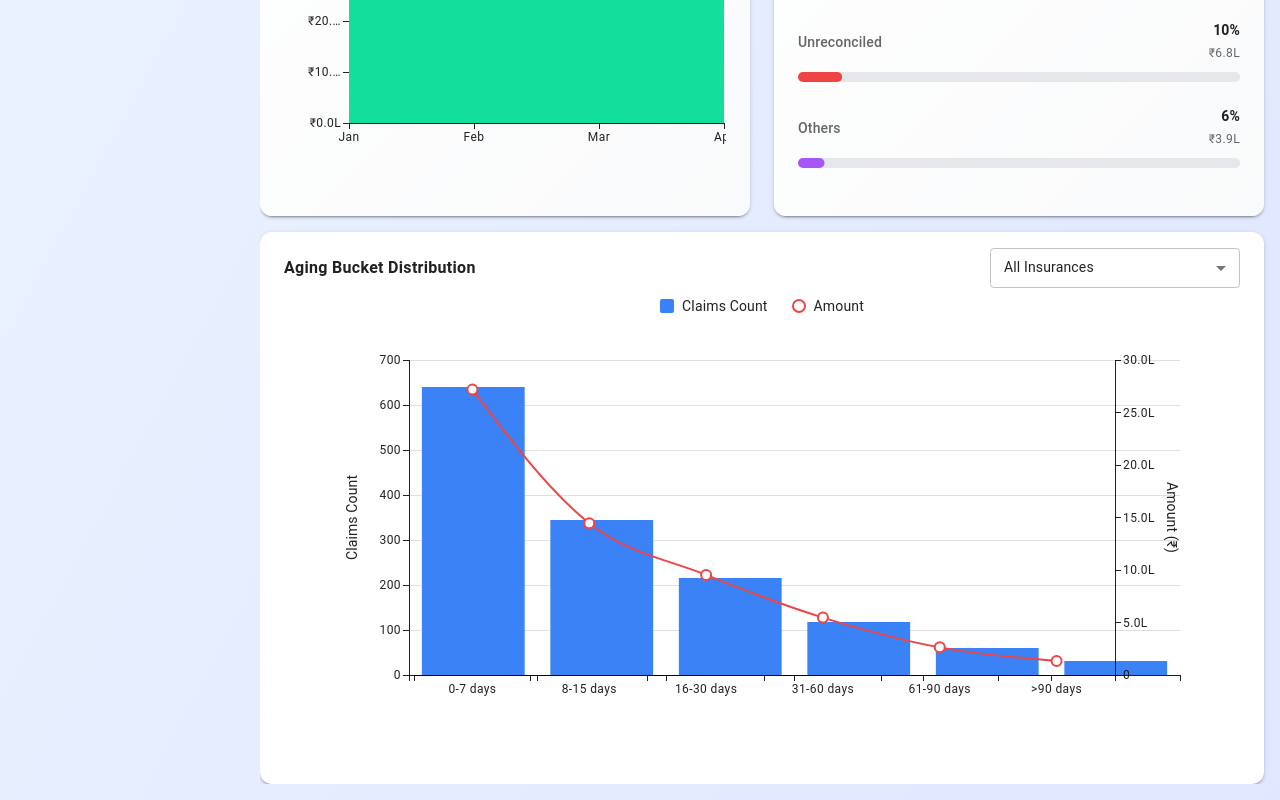
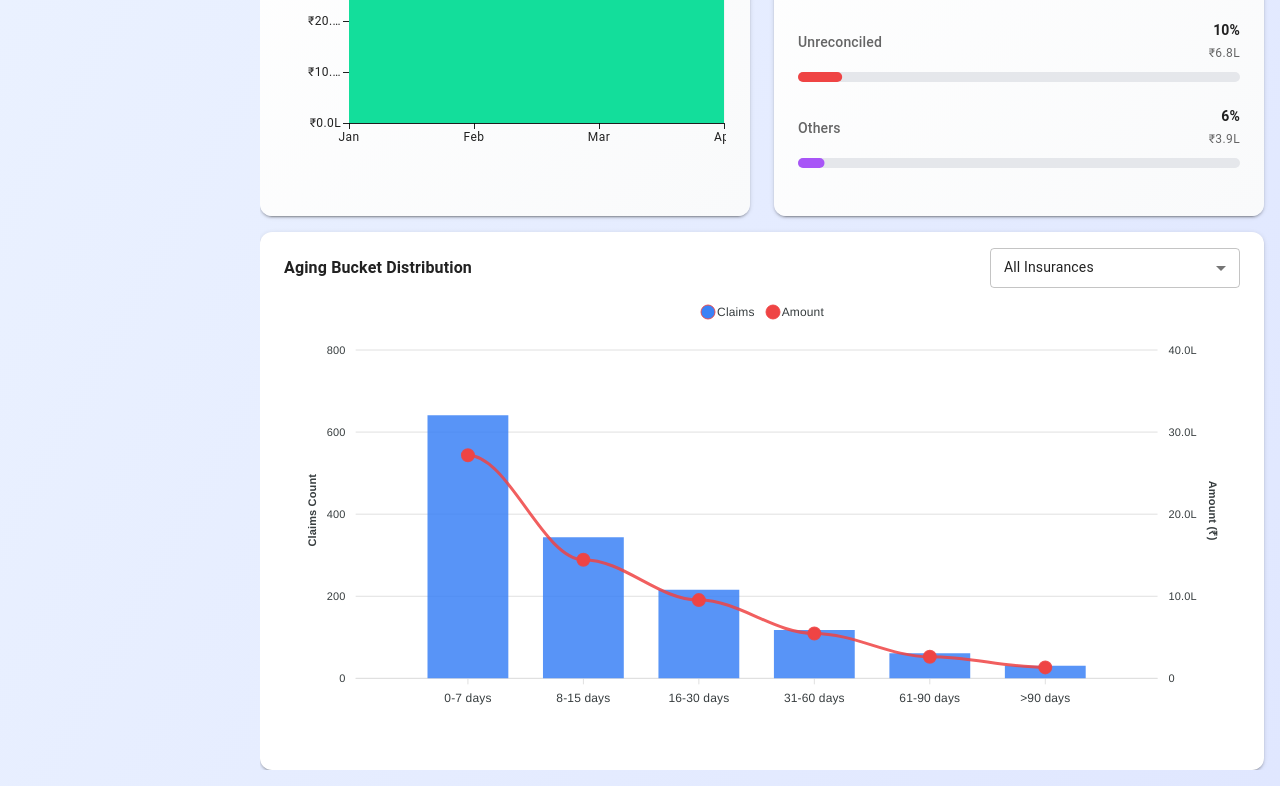
Before and after one commit to lavanyayarlagadda/Clamis_Traking, a React (Vite) app in the folder claims/: page /dashboard in a window 1280 px wide. Shown: the part 1563-2363 px from the top of the page. Built offline with nearby package versions, Linux system fonts and the light colour scheme.

Commit message:
NO TICKET:implemented the aging graph to react apex chart

```diff
--- a/claims/src/pages/Dashboard/AginBucketDistribution.tsx
+++ b/claims/src/pages/Dashboard/AginBucketDistribution.tsx
@@ -1,4 +1,4 @@
-import React ,{useRef} from "react";
+import React, { useState } from "react";
 import {
   Card,
   CardContent,
@@ -6,81 +6,21 @@ import {
   Typography,
   Box,
   Stack,
-  Tooltip,
-  useTheme
+  useTheme,
 } from "@mui/material";
-import { BarChart, LineChart } from "@mui/x-charts";
+import ApexChart from "react-apexcharts";
+import { ApexOptions } from "apexcharts";
 import MultiSelect from "../../components/reusable/MultiSelect";
 
-const insuranceCompanies = [
-  "NTR Vaidyaseva",
-  "ICICI Lombard",
-  "Star Health",
-  "HDFC ERGO",
-  "Bajaj Allianz",
-];
-
-const AgingBucketDistribution: React.FC = () => {
-  const theme = useTheme();
-  const [selectedCompanies, setSelectedCompanies] = React.useState<string[]>(["ALL"]);
-  const [hoveredIndex, setHoveredIndex] = React.useState<number | null>(null);
-  const [tooltipData, setTooltipData] = React.useState<{
+// Type for each aging bucket data item
+type BucketData = {
   bucket: string;
   claims: number;
   amount: number;
-    x: number;
-    y: number;
-  } | null>(null);
-
-  const scrollRef = useRef<HTMLDivElement>(null);
-
-  const isDragging = useRef(false);
-  const startX = useRef(0);
-  const startY = useRef(0);
-  const scrollLeft = useRef(0);
-
-  const handlePointerDown = (e: React.PointerEvent<HTMLDivElement>) => {
-    if (!scrollRef.current) return;
-    startX.current = e.clientX;
-    startY.current = e.clientY;
-    scrollLeft.current = scrollRef.current.scrollLeft;
-    isDragging.current = false;
-
-    scrollRef.current.setPointerCapture(e.pointerId);
 };
 
-  const handlePointerMove = (e: React.PointerEvent<HTMLDivElement>) => {
-    if (!scrollRef.current) return;
-    const dx = e.clientX - startX.current;
-    const dy = Math.abs(e.clientY - startY.current);
-
-    if (dy > 10) {
-      scrollRef.current.releasePointerCapture(e.pointerId);
-      return;
-    }
-
-    if (Math.abs(dx) > 5) {
-      isDragging.current = true;
-      scrollRef.current.scrollLeft = scrollLeft.current - dx;
-    }
-  };
-
-  const handlePointerUp = (e: React.PointerEvent<HTMLDivElement>) => {
-    if (!scrollRef.current) return;
-    scrollRef.current.releasePointerCapture(e.pointerId);
-    isDragging.current = false;
-  };
-
-  const buckets = [
-    "0-7 days",
-    "8-15 days",
-    "16-30 days",
-    "31-60 days",
-    "61-90 days",
-    ">90 days",
-  ];
-
-  const companyData: Record<string, { bucket: string; claims: number; amount: number }[]> = {
+// All company data
+const companyData: Record<string, BucketData[]> = {
   "NTR Vaidyaseva": [
     { bucket: "0-7 days", claims: 356, amount: 1367890 },
     { bucket: "8-15 days", claims: 184, amount: 745678 },
@@ -123,6 +63,27 @@ const AgingBucketDistribution: React.FC = () => {
   ],
 };
 
+const insuranceCompanies = Object.keys(companyData);
+const buckets = [
+  "0-7 days",
+  "8-15 days",
+  "16-30 days",
+  "31-60 days",
+  "61-90 days",
+  ">90 days",
+];
+
+const formatAmount = (value: number): string => {
+  if (value >= 1_00_00_000) return `${(value / 1_00_00_000).toFixed(1)}Cr`;
+  if (value >= 1_00_000) return `${(value / 1_00_000).toFixed(1)}L`;
+  if (value >= 1_000) return `${(value / 1_000).toFixed(1)}K`;
+  return `${value}`;
+};
+
+const AgingBucketDistribution: React.FC = () => {
+  const theme = useTheme();
+  const [selectedCompanies, setSelectedCompanies] = useState<string[]>(["ALL"]);
+
   const getCombinedData = () => {
     const isAll = selectedCompanies.includes("ALL");
     const companies = isAll ? insuranceCompanies : selectedCompanies;
@@ -131,7 +92,7 @@ const AgingBucketDistribution: React.FC = () => {
       let claims = 0;
       let amount = 0;
       companies.forEach((company) => {
-        const record = companyData[company].find((d) => d.bucket === bucket);
+        const record = companyData[company]?.find((d) => d.bucket === bucket);
         if (record) {
           claims += record.claims;
           amount += record.amount;
@@ -140,6 +101,8 @@ const AgingBucketDistribution: React.FC = () => {
       return { bucket, claims, amount };
     });
   };
+
+  const data = getCombinedData();
 
   const handleCompanyChange = (selected: string[]) => {
     if (selected.length === 0) {
@@ -151,53 +114,97 @@ const AgingBucketDistribution: React.FC = () => {
     }
   };
 
-  const formatAmount = (value: number): string => {
-    if (value >= 1_00_00_000) return `${(value / 1_00_00_000).toFixed(1)}Cr`;
-    if (value >= 1_00_000) return `${(value / 1_00_000).toFixed(1)}L`;
-    if (value >= 1_000) return `${(value / 1_000).toFixed(1)}K`;
-    return `${value}`;
+  const chartOptions: ApexOptions = {
+    chart: {
+      height: 400,
+      type: "line" as const,
+      toolbar: { show: false },
+      zoom: {
+        enabled: false,
+      },
+    },
+
+    stroke: {
+      width: [0, 3],
+      curve: "smooth",
+    },
+    markers: {
+      size: 6,
+      strokeColors: "#ef4444",
+      fillOpacity: 1,
+      shape: "circle",
+    },
+    dataLabels: {
+      enabled: false,
+      enabledOnSeries: [1],
+    },
+    labels: data.map((d) => d.bucket),
+    xaxis: {
+      categories: data.map((d) => d.bucket),
+      labels: {
+        rotate: -30,
+        style: {
+          fontSize: "12px",
+        },
+      },
+    },
+    yaxis: [
+      {
+        title: { text: "Claims Count" },
+      },
+      {
+        opposite: true,
+        title: { text: "Amount (₹)" },
+        labels: {
+          formatter: (value: number) => formatAmount(value),
+        },
+      },
+    ],
+    tooltip: {
+      shared: true,
+      intersect: false,
+      y: [
+        {
+          formatter: (val: number) => `Claims: ${val}`,
+        },
+        {
+          formatter: (val: number) => `₹${formatAmount(val)}`,
+        },
+      ],
+    },
+    legend: {
+      position: "top",
+    },
+    colors: ["#3b82f6", "#ef4444"],
   };
 
-  const data = getCombinedData();
-
-  const handleMouseEnter = (
-    event: React.MouseEvent<SVGRectElement>,
-    index: number
-  ) => {
-    const rect = event.currentTarget.getBoundingClientRect();
-    setHoveredIndex(index);
-    setTooltipData({
-      ...data[index],
-      x: rect.left + rect.width / 2,
-      y: rect.top,
-    });
-  };
+  const chartSeries = [
+    {
+      name: "Claims",
+      type: "column" as const,
+      data: data.map((d) => d.claims),
+    },
+    {
+      name: "Amount",
+      type: "line" as const,
+      data: data.map((d) => d.amount),
+    },
+  ];
 
   return (
-    <Card
-      elevation={3}
-      sx={{
-        bgcolor: "linear-gradient(135deg, #ffffff 0%, #f9fafb 100%)",
-        borderRadius: 3,
-        boxShadow: 2,
-        transition: "transform 0.2s ease-in-out",
-      }}
-    >
+    <Card elevation={3} sx={{ borderRadius: 3, boxShadow: 2 }}>
       <CardHeader
         title={
           <Stack
-            direction={{ xs: 'column', sm: 'row' }}
+            direction={{ xs: "column", sm: "row" }}
             justifyContent="space-between"
-            alignItems={{ xs: 'flex-start', sm: 'center' }}
+            alignItems={{ xs: "flex-start", sm: "center" }}
             spacing={2}
           >
-            <Typography
-              variant="subtitle1"
-              fontWeight={600}
-              sx={{ color: theme.palette.text.primary, letterSpacing: 0.3 }}>
+            <Typography variant="subtitle1" fontWeight={600}>
               Aging Bucket Distribution
             </Typography>
-            <Box sx={{ width: { xs: '100%', sm: 250 } }}>
+            <Box sx={{ width: { xs: "100%", sm: 250 } }}>
               <MultiSelect
                 options={insuranceCompanies}
                 selected={selectedCompanies}
@@ -212,31 +219,10 @@ const AgingBucketDistribution: React.FC = () => {
         sx={{ px: { xs: 2, sm: 3 }, pt: 2, pb: 0 }}
       />
       <CardContent sx={{ px: { xs: 2, sm: 3 }, pt: 1, pb: 3 }}>
-        <Box display="flex" gap={3} justifyContent="center" mb={3} flexWrap="wrap">
-          <Box display="flex" alignItems="center" gap={1}>
-            <Box sx={{ width: 14, height: 14, bgcolor: "#3b82f6", borderRadius: 0.5 }} />
-            <Typography variant="body2">Claims Count</Typography>
-          </Box>
-          <Box display="flex" alignItems="center" gap={1}>
-            <Box sx={{ width: 14, height: 14, borderRadius: "50%", border: "2px solid #ef4444" }} />
-            <Typography variant="body2">Amount</Typography>
-          </Box>
-        </Box>
-
         <Box
-             ref={scrollRef}
-             onPointerDown={handlePointerDown}
-             onPointerMove={handlePointerMove}
-             onPointerUp={handlePointerUp}
           sx={{
-               width: '100%',
-               overflowX: 'auto',
-               overflowY: 'auto',
-               WebkitOverflowScrolling: 'touch',
-               touchAction: 'pan-y',
-               cursor: { xs: 'auto', sm: 'grab' },
-               userSelect: isDragging.current ? 'none' : 'auto',
-               scrollbarWidth: 'thin',
+            overflowX: "auto",
+            scrollbarWidth: "thin",
             "&::-webkit-scrollbar": {
               height: 6,
             },
@@ -255,111 +241,23 @@ const AgingBucketDistribution: React.FC = () => {
         >
           <Box
             sx={{
-              minWidth: 640,
-              position: "relative",
-              height: 420,
+              overflowX: "auto",
+              width: "100%",
             }}
           >
-            <BarChart
-              height={420}
-              margin={{ top: 20, bottom: 60, left: 60, right: 60 }}
-              xAxis={[
-                {
-                  id: "bucket",
-                  data: buckets,
-                  scaleType: "band",
-                  tickLabelStyle: {
-                    angle: -30,
-                    textAnchor: "end",
-                    fontSize: 12,
-                  },
-                },
-              ]}
-              yAxis={[{ id: "left-axis", label: "Claims Count" }]}
-              series={[{ id: "claims", data: data.map(d => d.claims), color: "#3b82f6" }]}
-              grid={{ horizontal: true }}
-              slotProps={{
-                bar: {
-                  onMouseEnter: (event: React.MouseEvent<SVGRectElement>) => {
-                    const svgRect = event.currentTarget.closest("svg")?.getBoundingClientRect();
-                    const barWidth = svgRect?.width ? svgRect.width / buckets.length : 0;
-                    const mouseX = event.clientX - (svgRect?.left || 0);
-                    const index = Math.floor(mouseX / barWidth);
-                    if (index >= 0 && index < buckets.length) {
-                      handleMouseEnter(event, index);
-                    }
-                  },
-                  onMouseLeave: () => {
-                    setHoveredIndex(null);
-                    setTooltipData(null);
-                  },
-                },
-                tooltip: { trigger: "none" },
-              }}
-            />
-
-            <LineChart
-              height={420}
-              margin={{ top: 20, bottom: 60, left: 130, right: 60 }}
-              xAxis={[{ id: "bucket", data: buckets, scaleType: "band" }]}
-              yAxis={[{
-                id: "amount-axis",
-                label: "Amount (₹)",
-                position: "right",
-                valueFormatter: formatAmount,
-              }]}
-              series={[{
-                id: "amount-line",
-                data: data.map((d) => d.amount),
-                color: "#ef4444",
-                curve: "monotoneX",
-              }]}
+            <Box
               sx={{
-                position: "absolute",
-                top: 0,
-                left: 0,
-                right: 0,
-                pointerEvents: "none",
-              }}
-            />
-
-            {hoveredIndex !== null && tooltipData && (
-              <Tooltip
-                open
-                title={
-                  <Box>
-                    <Typography variant="subtitle2" fontWeight="bold">
-                      {data[hoveredIndex].bucket}
-                    </Typography>
-                    <Typography variant="body2">
-                      Claims: <strong>{data[hoveredIndex].claims}</strong>
-                    </Typography>
-                    <Typography variant="body2">
-                      Amount: <strong>₹{formatAmount(data[hoveredIndex].amount)}</strong>
-                    </Typography>
-                  </Box>
-                }
-                arrow
-                placement="top"
-                PopperProps={{
-                  anchorEl: {
-                    getBoundingClientRect: () => ({
-                      top: tooltipData.y,
-                      left: tooltipData.x,
-                      right: tooltipData.x,
-                      bottom: tooltipData.y,
-                      width: 0,
-                      height: 0,
-                      x: tooltipData.x,
-                      y: tooltipData.y,
-                      toJSON: () => ({}),
-                    }),
-                  },
+                minWidth: 500,
+                height: 450,
               }}
             >
-                <div style={{ display: "none" }} />
-              </Tooltip>
-            )}
+              <ApexChart
+                type="line"
+                height={420}
+                options={chartOptions}
+                series={chartSeries}
+              />
+            </Box>
           </Box>
         </Box>
       </CardContent>
```
Lines whose indentation alone changed are shown as unchanged.
